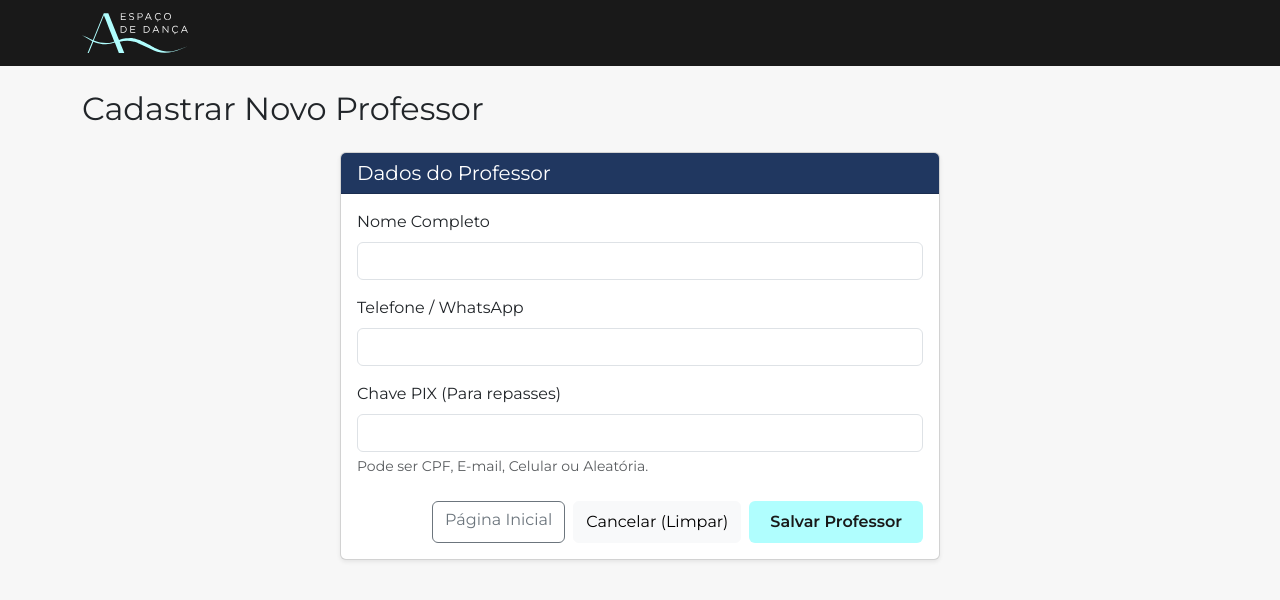
After one commit to VitorPasiani/gestao_escola_danca, a Flask app: page /cadastrar_professor in a window 1280 px wide. The commit adds this page. Shown: the top 600 px of the page. Run offline with Flask 3, Linux system fonts and the light colour scheme.

Commit message:
Criação da tela e a rota de cadastro de professores

```diff
--- a/app.py
+++ b/app.py
@@ -1,5 +1,5 @@
 from flask import Flask, render_template, request, redirect, flash
-from operacoes import listar_turmas, cadastrar_aluno
+from operacoes import listar_turmas, cadastrar_aluno, cadastrar_professor
 
 app = Flask(__name__)
 app.secret_key = 'chave_secreta_espaco_ato'
@@ -30,5 +30,19 @@ def pagina_cadastrar_aluno():
 
     return render_template('cadastrar_aluno.html')
 
+@app.route('/cadastrar_professor', methods=['GET', 'POST'])
+def pagina_cadastrar_professor():
+    if request.method == 'POST':
+        nome = request.form.get('nome')
+        telefone = request.form.get('telefone')
+        chave_pix = request.form.get('chave_pix')
+
+        cadastrar_professor(nome, telefone, chave_pix)
+        flash('Professor cadastrado com sucesso!', 'success')
+
+        return redirect('/cadastrar_professor')
+
+    return render_template('cadastrar_professor.html')
+
 if __name__ == '__main__':
     app.run(debug=True)
--- /dev/null
+++ b/templates/cadastrar_professor.html
@@ -0,0 +1,72 @@
+<!DOCTYPE html>
+<html lang="pt-br">
+<head>
+    <meta charset="UTF-8">
+    <title>Novo Professor - Espaço ATO</title>
+    <link href="https://cdn.jsdelivr.net/npm/bootstrap@5.3.0/dist/css/bootstrap.min.css" rel="stylesheet">
+    <link rel="stylesheet" href="{{ url_for('static', filename='style.css') }}">
+</head>
+<body>
+
+    <nav class="navbar navbar-dark navbar-ato mb-4">
+        <div class="container">
+            <a class="navbar-brand" href="/">
+                <img src="{{ url_for('static', filename='imagens/logo+horizontal+09.svg') }}" alt="Logo Espaço ATO" height="40">
+            </a>
+        </div>
+    </nav>
+
+    <div class="container">
+        <h2 class="mb-4">Cadastrar Novo Professor</h2>
+
+        <div class="card shadow-sm" style="max-width: 600px; margin: 0 auto;">
+            <div class="card-header card-header-ato">
+                <h5 class="mb-0">Dados do Professor</h5>
+            </div>
+
+            <div class="card-body">
+
+                {% with messages = get_flashed_messages(with_categories=true) %}
+                  {% if messages %}
+                    {% for category, message in messages %}
+                      <div class="alert alert-{{ category }} alert-dismissible fade show" role="alert">
+                        <strong>Pronto!</strong> {{ message }}
+                        <button type="button" class="btn-close" data-bs-dismiss="alert" aria-label="Close"></button>
+                      </div>
+                    {% endfor %}
+                  {% endif %}
+                {% endwith %}
+
+                <form action="/cadastrar_professor" method="POST">
+
+                    <div class="mb-3">
+                        <label for="nome" class="form-label">Nome Completo</label>
+                        <input type="text" class="form-control" id="nome" name="nome" required>
+                    </div>
+
+                    <div class="mb-3">
+                        <label for="telefone" class="form-label">Telefone / WhatsApp</label>
+                        <input type="tel" class="form-control" id="telefone" name="telefone">
+                    </div>
+
+                    <div class="mb-3">
+                        <label for="chave_pix" class="form-label">Chave PIX (Para repasses)</label>
+                        <input type="text" class="form-control" id="chave_pix" name="chave_pix">
+                        <div class="form-text">Pode ser CPF, E-mail, Celular ou Aleatória.</div>
+                    </div>
+
+                    <div class="d-grid gap-2 d-md-flex justify-content-md-end mt-4">
+                        <a href="/" class="btn btn-outline-secondary">Página Inicial</a>
+                        <button type="reset" class="btn btn-light">Cancelar (Limpar)</button>
+                        <button type="submit" class="btn badge-ato" style="font-size: 1rem; padding: 8px 20px;">Salvar Professor</button>
+                    </div>
+
+                </form>
+
+            </div>
+        </div>
+    </div>
+
+    <script src="https://cdn.jsdelivr.net/npm/bootstrap@5.3.0/dist/js/bootstrap.bundle.min.js"></script>
+</body>
+</html>
```
Also changed, not shown: templates/index.html (+9 -3 lines).
